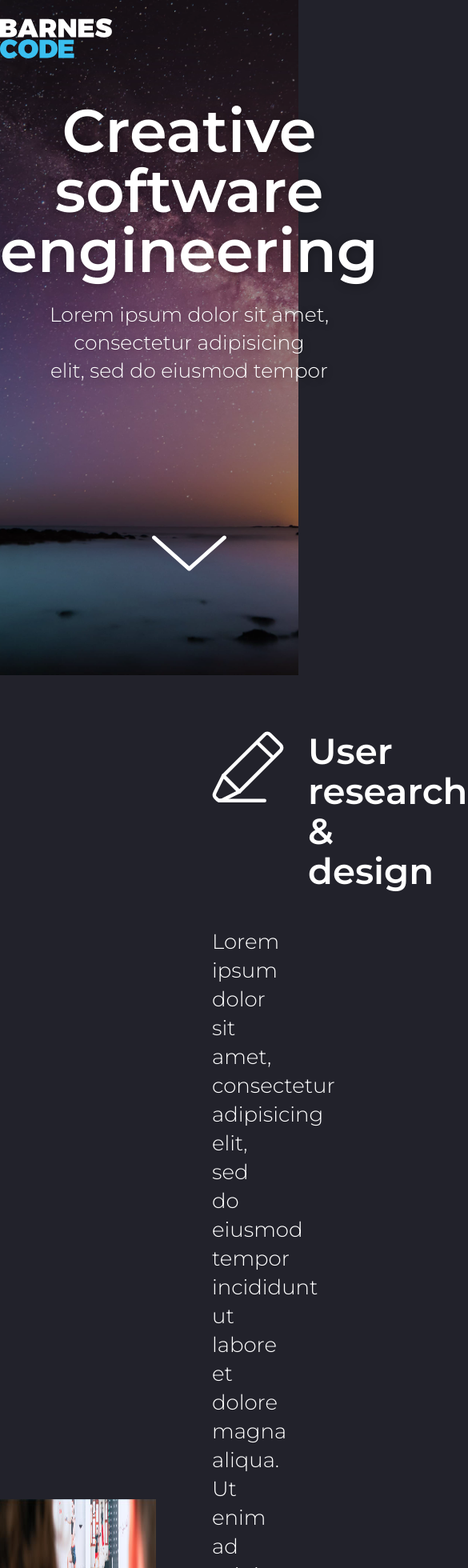
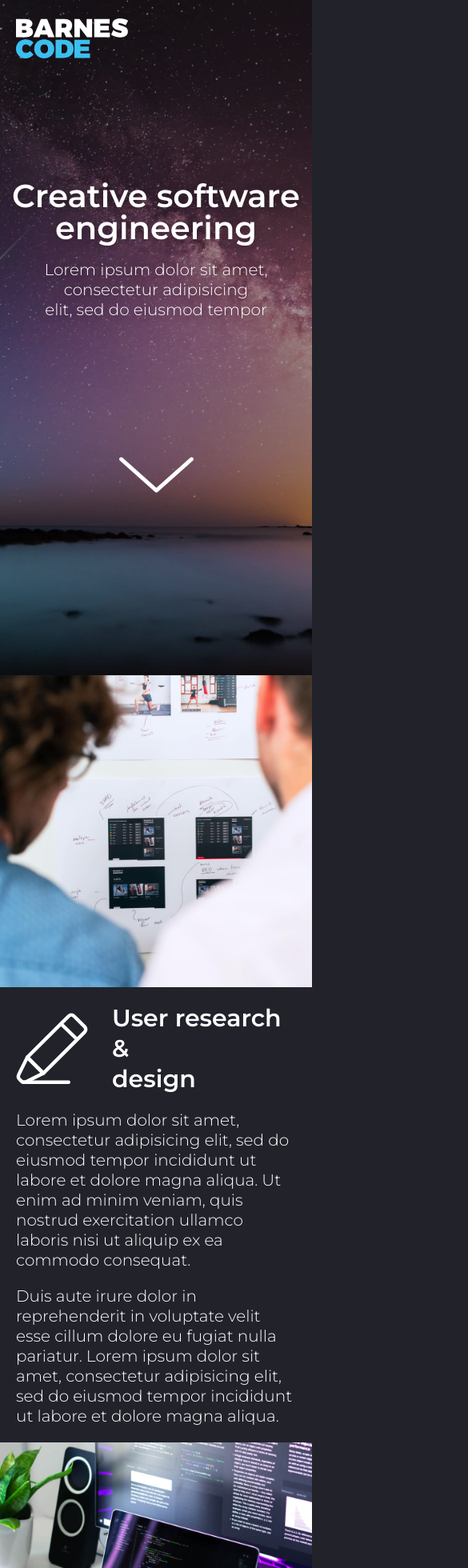
Before and after one commit to ttbarnes/barnes-code, a Next.js app: page / in a window 390 px wide. Shown: the top 1960 px of the page at 80% size, 585 px wide, since content can reach past the window. Built offline with nearby package versions, Linux system fonts and the light colour scheme.

Commit message:
Add some basic mobile styling

```diff
--- a/styles/card.module.scss
+++ b/styles/card.module.scss
@@ -1,21 +1,23 @@
 .card {
   align-items: center;
   display: flex;
+  flex-direction: column;
 
   &Image,
   &Content {
-    width: 50%;
+    width: 100%;
   }
 
   &Image {
     img {
       display: block;
+      height: 100%;
       width: 100%;
     }
   }
 
   &Content {
-    padding: 70px;
+    padding: 20px;
 
     h3,
     p {
@@ -23,11 +25,12 @@
     }
 
     h3 {
+      align-items: center;
       display: flex;
-      font-size: 45px;
+      font-size: 30px;
       font-weight: 800;
-      line-height: 50px;
-      margin-bottom: 45px;
+      line-height: 38px;
+      margin-bottom: 20px;
 
       img {
         margin-right: 30px;
@@ -35,9 +38,13 @@
     }
 
     p {
-      font-size: 26px;
+      font-size: 20px;
       font-weight: 300;
-      line-height: 36px;
+      line-height: 25px;
+
+      &:last-child {
+        margin-bottom: 0;
+      }
     }
   }
 
@@ -48,10 +55,6 @@
   &Middle {
     background-color: #fff;
 
-    .cardImage {
-      order: 1;
-    }
-
     .cardContent {
       h3,
       p {
@@ -59,4 +62,40 @@
       }
     }
   }
+
+  @media (min-width: 600px) {
+    flex-direction: row;
+
+    &Image,
+    &Content {
+      width: 50%;
+    }
+
+    &Image {
+      img {
+        height: auto;
+      }
+    }
+
+    &Content {
+      padding: 0 70px;
+
+      h3 {
+        font-size: 45px;
+        line-height: 50px;
+        margin-bottom: 45px;
+      }
+
+      p {
+        font-size: 26px;
+        line-height: 36px;
+      }
+    }
+
+    &Middle {
+      .cardImage {
+        order: 1;
+      }
+    }
+  }
 }
--- a/styles/globals.scss
+++ b/styles/globals.scss
@@ -22,7 +22,7 @@ h5 {
 }
 
 p {
-  margin-bottom: 1.5em;
+  margin-bottom: 20px;
   font-weight: 300;
 }
 
@@ -47,11 +47,17 @@ p::selection {
 .container {
   align-items: center;
   display: flex;
+  flex-direction: column;
   height: 100%;
-  justify-content: space-between;
+  justify-content: center;
   margin: 0 auto;
   max-width: 1140px;
   width: 100%;
+
+  @media (min-width: 600px) {
+    flex-direction: row;
+    justify-content: space-between;
+  }
 }
 
 header,
@@ -63,6 +69,24 @@ header {
   position: fixed;
   width: 100%;
   z-index: 1;
+
+  .container {
+    align-items: start;
+
+    img {
+      margin-left: 20px;
+    }
+  }
+
+  @media (min-width: 600px) {
+    .container {
+      align-items: center;
+
+      img {
+        margin-left: 0;
+      }
+    }
+  }
 }
 
 footer {
@@ -71,6 +95,12 @@ footer {
   }
 
   p {
-    margin: 0;
+    margin: 15px 0 0;
+  }
+
+  @media (min-width: 600px) {
+    p {
+      margin: 0;
+    }
   }
 }
--- a/styles/home.module.scss
+++ b/styles/home.module.scss
@@ -6,7 +6,7 @@
   height: calc(100vh);
   isolation: isolate;
   position: relative;
-  width: calc(100vw - 17px);
+  width: 100vw;
 
   &::after {
     background: #000;
@@ -15,6 +15,10 @@
     opacity: 0.35;
     position: absolute;
     z-index: -1;
+  }
+
+  @media (min-width: 600px) {
+    width: calc(100vw - 17px);
   }
 }
 
@@ -28,16 +32,16 @@
   }
 
   h2 {
-    font-size: 75px;
+    font-size: 40px;
     font-weight: 800;
-    line-height: 75px;
+    line-height: 40px;
   }
 
   p {
     color: #fff;
-    font-size: 25px;
+    font-size: 20px;
     font-weight: 300;
-    line-height: 35px;
+    line-height: 25px;
   }
 
   button {
@@ -45,4 +49,16 @@
     border: none;
     margin-top: 150px;
   }
+
+  @media (min-width: 600px) {
+    h2 {
+      font-size: 75px;
+      line-height: 75px;
+    }
+
+    p {
+      font-size: 25px;
+      line-height: 35px;
+    }
+  }
 }
```
